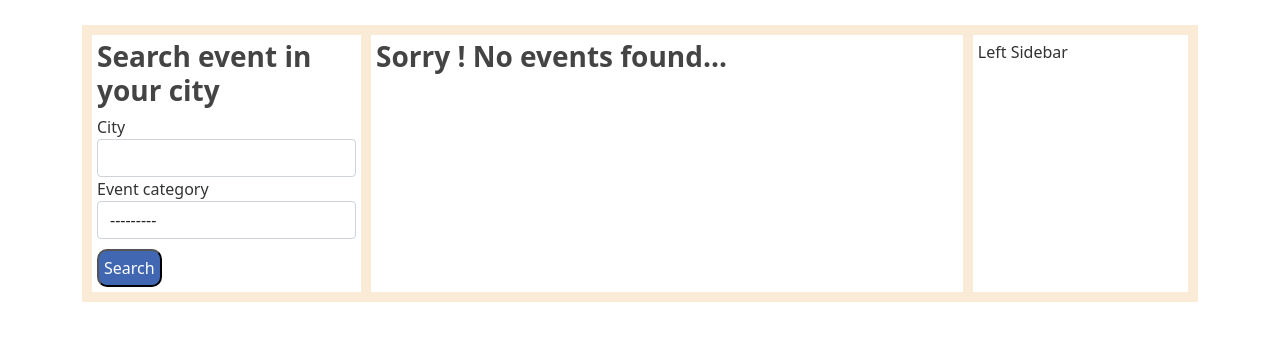
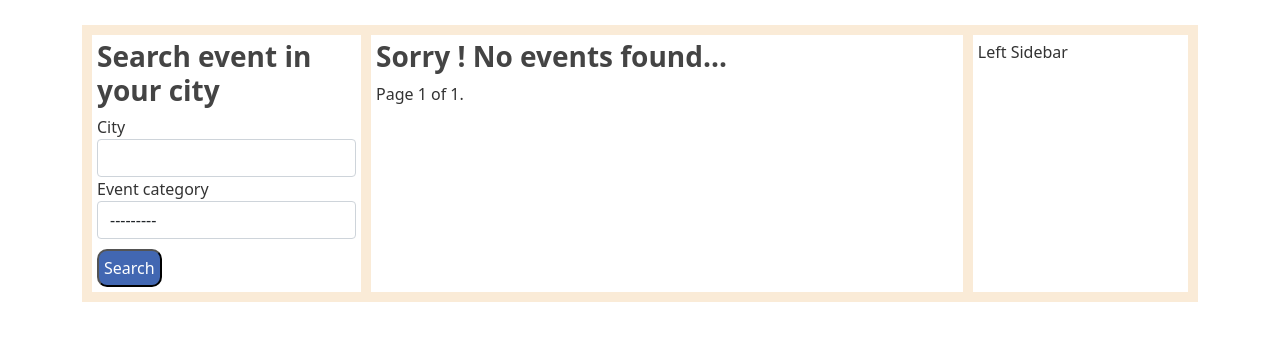
Before and after one commit to SagarPawar606/Evento, a Django app: page / in a window 1280 px wide. Shown: the part 90-431 px from the top of the page. Run offline with Django 3.2, Linux system fonts and the light colour scheme; data that the repository does not hold is empty; some libraries are stand-ins or nearby versions.

Commit message:
Added pagination

```diff
--- a/events/static/css/main.css
+++ b/events/static/css/main.css
@@ -9,14 +9,12 @@ body {
   top: 0px;
 }
 
-@import url('https://fonts.googleapis.com/css2?family=Bebas+Neue&display=swap');
-  .logo{
-      padding: 10px;
-      /* font-family: 'Bebas Neue', cursive; */
-      font-size: 25px;
-      color: goldenrod;
+.logo{
+    padding: 10px;
+    font-size: 25px;
+    color: goldenrod;
 
-  }
+}
 
 .account-img {
   height: 155px;
--- a/events/templates/events/newHome.html
+++ b/events/templates/events/newHome.html
@@ -11,11 +11,11 @@
   </div>
 
   <div class="content center">
-    {% if not events %}
+    {% if not page_obj %}
     <h3>Sorry ! No events found...</h3>
     {% endif %}
 
-    {% for event in events %}
+    {% for event in page_obj %}
     <div class="card">
       <a href="{% url 'event-detail' event.id %}">
         <div class="card-image">
@@ -46,8 +46,26 @@
       </div>
     </div>
     {% endfor %}
+
+    <div class="pagination">
+      <span class="step-links">
+          {% if page_obj.has_previous %}
+              <a href="?page=1">&laquo; first</a>
+              <a href="?page={{ page_obj.previous_page_number }}">previous</a>
+          {% endif %}
+
+          <span class="current">
+              Page {{ page_obj.number }} of {{ page_obj.paginator.num_pages }}.
+          </span>
+
+          {% if page_obj.has_next %}
+              <a href="?page={{ page_obj.next_page_number }}">next</a>
+              <a href="?page={{ page_obj.paginator.num_pages }}">last &raquo;</a>
+          {% endif %}
+      </span>
   </div>
 
+  </div>
   <div class="content left-sidebar">Left Sidebar</div>
 </div>
 
--- a/events/views.py
+++ b/events/views.py
@@ -20,16 +20,16 @@ from .filters import EventFilter
 
 class ListViewEvent(ListView):
     '''homepage content'''
+
+    paginate_by = 2
     model = Event
     template_name = 'events/newHome.html'
-    context_object_name = 'events'
-    paginated_by = 2
+    # context_object_name = 'events'
 
     def get_queryset(self):
         queryset = super().get_queryset()
 
         '''modifies the queryset to filter event accroding EventFilter'''
-        print(self.request)
         filter = EventFilter(self.request.GET, queryset)
         return filter.qs
 
--- a/users/admin.py
+++ b/users/admin.py
@@ -1,9 +1,10 @@
 from django.contrib import admin
 from .models import Profile, Pocket
+
 # Register your models here.
 
 class ProfileInterface(admin.ModelAdmin):
-    list_display = ('id', 'user', 'location')
+    list_display = ('id', 'user')
 
 class PocketInterface(admin.ModelAdmin):
     list_display = ('id', 'user', 'event')
```
Also changed, not shown: events/admin.py (line endings or trailing spaces), media/profile_pics/IMG_20200114_184328_67721.jpg (deleted), media/profile_pics/IMG_20200114_184328_67721_vkIykd3.jpg (deleted).
